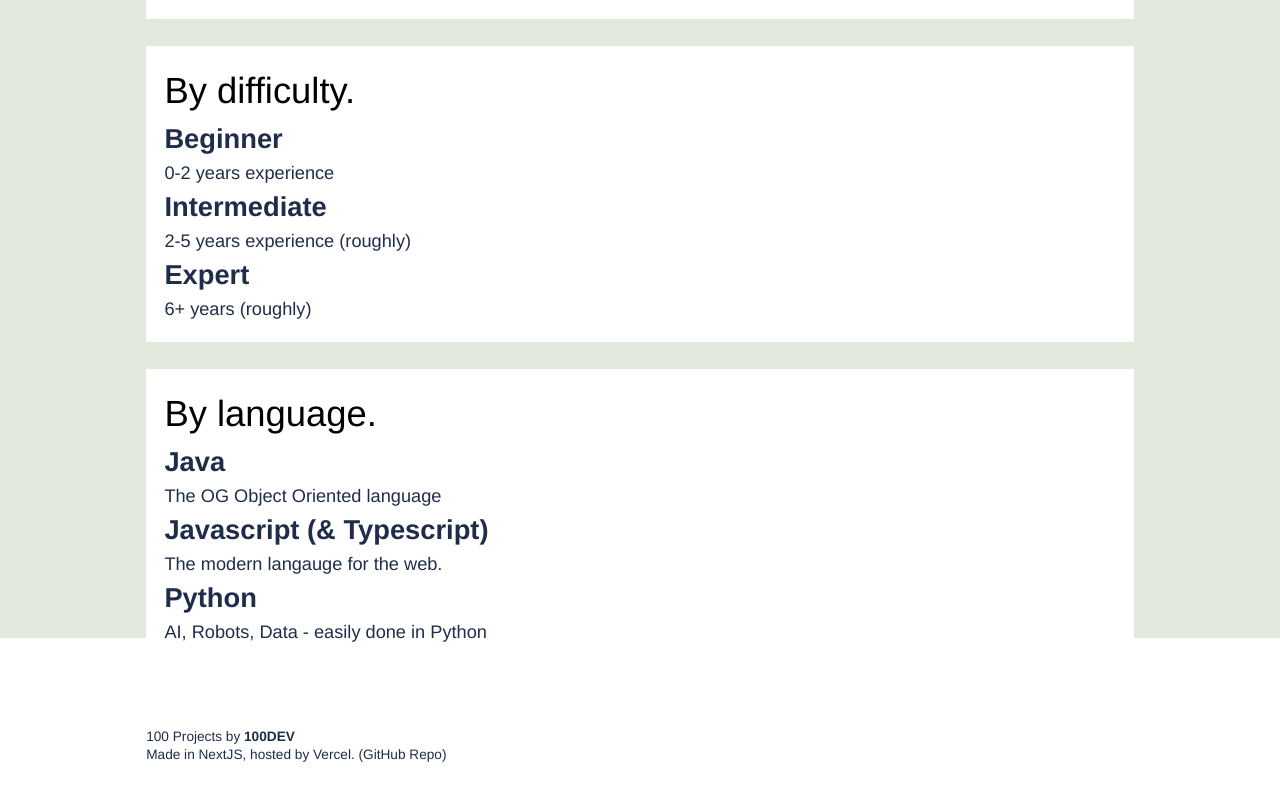
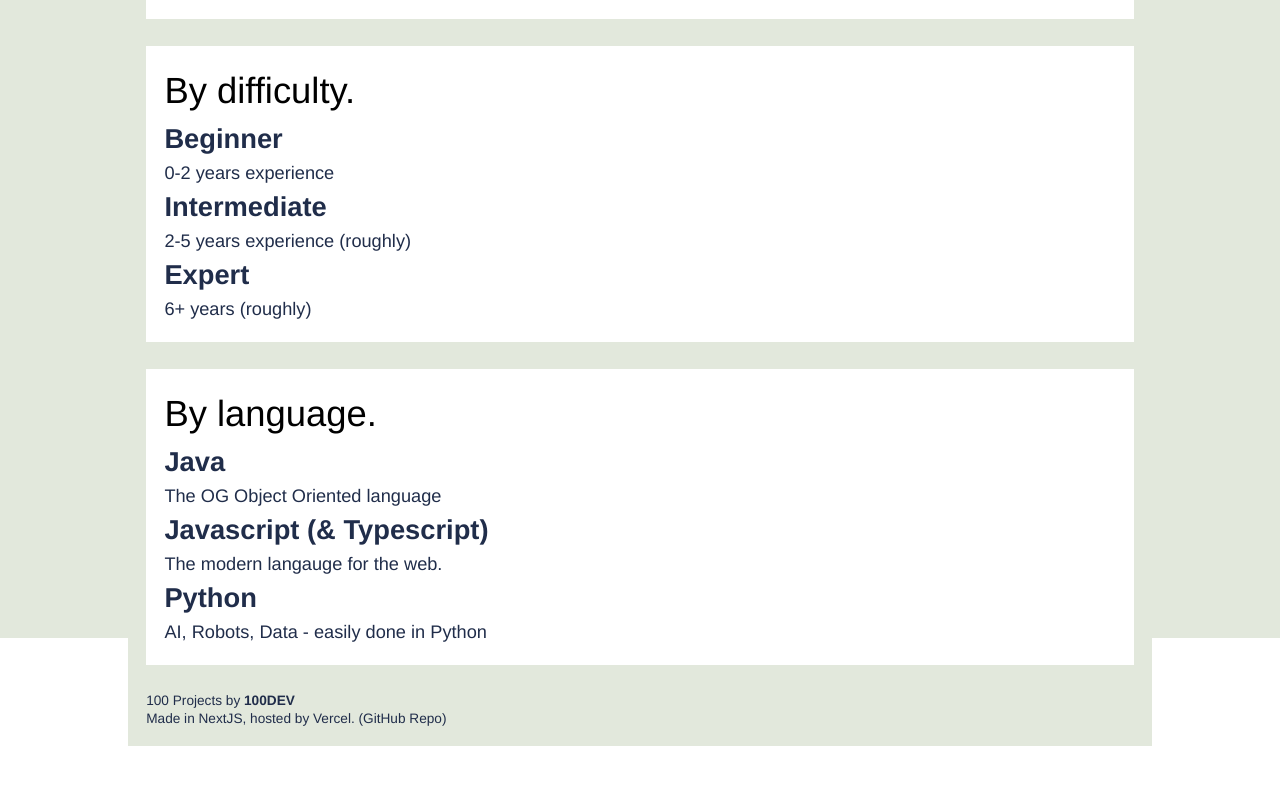
Before and after one commit to CharlieSay/100-projects-web, a Next.js app: page / in a window 1280 px wide. Shown: the part 450-1250 px from the top of the page. After the commit the page ends 1196 px from the top, so only its background shows below. Built offline with nearby package versions, Linux system fonts and the light colour scheme; what path would draw is missing.

Commit message:
:bug: Background fix

```diff
--- a/package.json
+++ b/package.json
@@ -16,7 +16,7 @@
     "capitalize": "^2.0.4",
     "gray-matter": "^4.0.3",
     "highlight.js": "^11.6.0",
-    "next": "12.2.0",
+    "next": "13.0.0",
     "next-mdx-remote": "^4.1.0",
     "next-sitemap": "^3.1.23",
     "path": "^0.12.7",
@@ -31,7 +31,7 @@
     "@types/react-dom": "18.0.5",
     "autoprefixer": "^10.4.7",
     "eslint": "8.18.0",
-    "eslint-config-next": "12.1.6",
+    "eslint-config-next": "13.0.0",
     "fs-extra": "^10.1.0",
     "husky": "^8.0.1",
     "postcss": "^8.4.14",
--- a/src/components/layout/wrapper.tsx
+++ b/src/components/layout/wrapper.tsx
@@ -3,7 +3,7 @@ import Link from "next/link";
 
 export const Wrapper = (props: { children: React.ReactNode }) => {
   return (
-    <main className="container mx-auto max-w-screen-lg p-4">
+    <main className="container bg-primary-background mx-auto max-w-screen-lg p-4">
       <Head>
         <link rel="preconnect" href="https://fonts.gstatic.com" />
         <title>100 Projects</title>
@@ -40,27 +40,27 @@ export const Wrapper = (props: { children: React.ReactNode }) => {
         <link rel="manifest" href="/site.webmanifest" />
         <link rel="mask-icon" href="/safari-pinned-tab.svg" color="#5bbad5" />
         <meta name="msapplication-TileColor" content="#00aba9" />
-        <meta name="theme-color" content="#ffffff" />
+        <meta name="theme-color" content="#e2e8dc" />
       </Head>
-      <section>
+      <section className="bg-primary-background">
         <header role="navigation" aria-label="Main">
           <nav className="mx-auto max-w-screen-lg pt-2 pb-4">
             <div className="container mx-auto flex w-full justify-between">
               <Link href="/">
-                <a className="text-xl font-semibold text-secondary-text hover:cursor-pointer hover:text-primary-highlight">
+                <p className="text-xl font-semibold text-secondary-text hover:cursor-pointer hover:text-primary-highlight">
                   100.DEV
-                </a>
+                </p>
               </Link>
               <Link href="/popular-collections">
-                <a className="decocration-primary-ctaBackground text-sm font-medium text-primary-ctaText underline underline-offset-1 hover:cursor-pointer hover:text-primary-highlight">
+                <p className="decocration-primary-ctaBackground text-sm font-medium text-primary-ctaText underline underline-offset-1 hover:cursor-pointer hover:text-primary-highlight">
                   Popular
-                </a>
+                </p>
               </Link>
             </div>
           </nav>
         </header>
         <main>{props.children}</main>
-        <footer className="py-4 pt-8">
+        <footer>
           <p className="text-xs text-primary-text">
             100 Projects by{" "}
             <span className="text-xs font-bold text-primary-text">100DEV</span>
```
Also changed, not shown: 2 other files (tests, documents, lock files or other folders).
